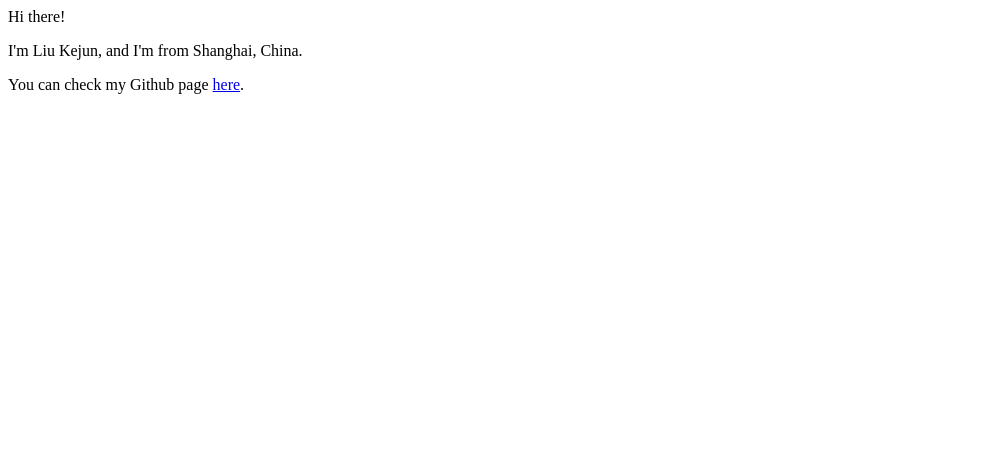
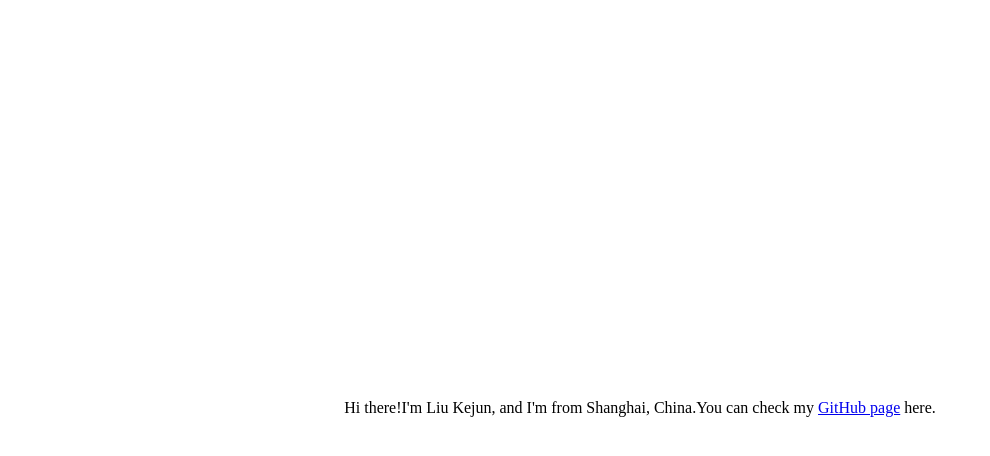
Before and after one commit to dawnkisser/dawnkisser.github.io, a plain HTML site: page index.html in a window 1280 px wide. Shown: the whole page, without its empty margins (0-990 px from the left). Drawn offline with Linux system fonts and the light colour scheme.

Commit message:
Update index.html

```diff
--- a/index.html
+++ b/index.html
@@ -1,3 +1,24 @@
-<p>Hi there!</p>
-<p>I'm Liu Kejun, and I'm from Shanghai, China.</p>
-<p>You can check my Github page <a href="https://github.com/dawnkisser">here</a>.</p>
+<!DOCTYPE html>
+<html lang="en">
+<head>
+    <meta charset="UTF-8">
+    <meta name="viewport" content="width=device-width, initial-scale=1.0">
+    <title>Centered Text</title>
+    <style>
+        .centered-content {
+            display: flex;
+            justify-content: center;
+            align-items: center;
+            height: 100vh;
+            text-align: center;
+        }
+    </style>
+</head>
+<body>
+    <div class="centered-content">
+        <p>Hi there!</p>
+        <p>I'm Liu Kejun, and I'm from Shanghai, China.</p>
+        <p>You can check my <a href="https://github.com/dawnkisser">GitHub page</a> here.</p>
+    </div>
+</body>
+</html>
```
